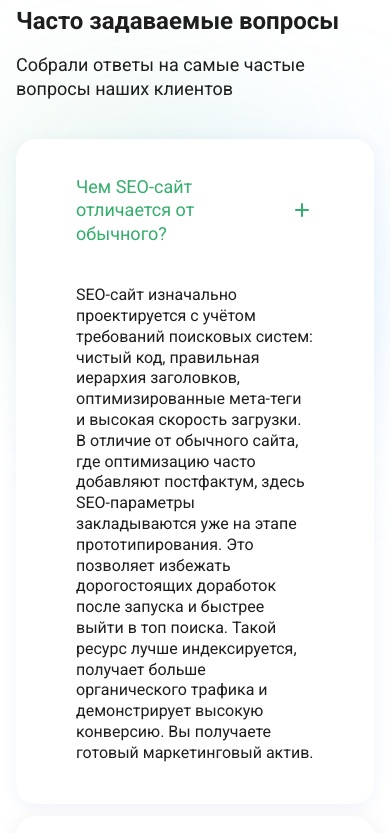
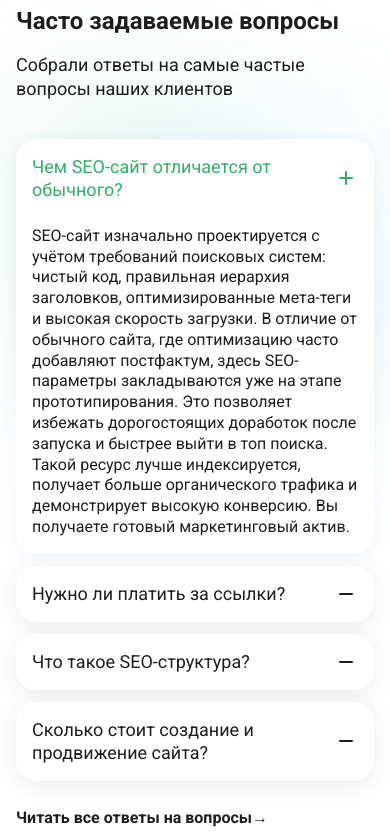
Before and after one commit to katherinek727/responsive-website-layout, a plain HTML site: page index.html in a window 390 px wide. Shown: the part 4220-5053 px from the top of the page. Drawn offline with Linux system fonts and the light colour scheme.

Commit message:
responsive style-4

```diff
--- a/css/main.css
+++ b/css/main.css
@@ -1351,6 +1351,10 @@ button {
     object-fit: contain;
   }
 
+  .faq__item {
+    padding: 16px !important;
+  }
+
 }
 
 /* ==========================================================================
@@ -2324,12 +2328,12 @@ button {
 
   .faq__question {
     font-size: 15px;
-    padding: 16px 20px;
-  }
-
-  .faq__answer {
+    /* padding: 16px 20px; */
+  }
+
+  /* .faq__answer {
     padding: 0 20px 20px;
-  }
+  } */
 }
 
 /* ==========================================================================
@@ -2658,6 +2662,7 @@ margin: 0;
     bottom: -40px;
     right: 0;
     width: 60%;
+    min-width: 300px;
     max-width: 500px;
     height: auto;
     z-index: 0;
```
